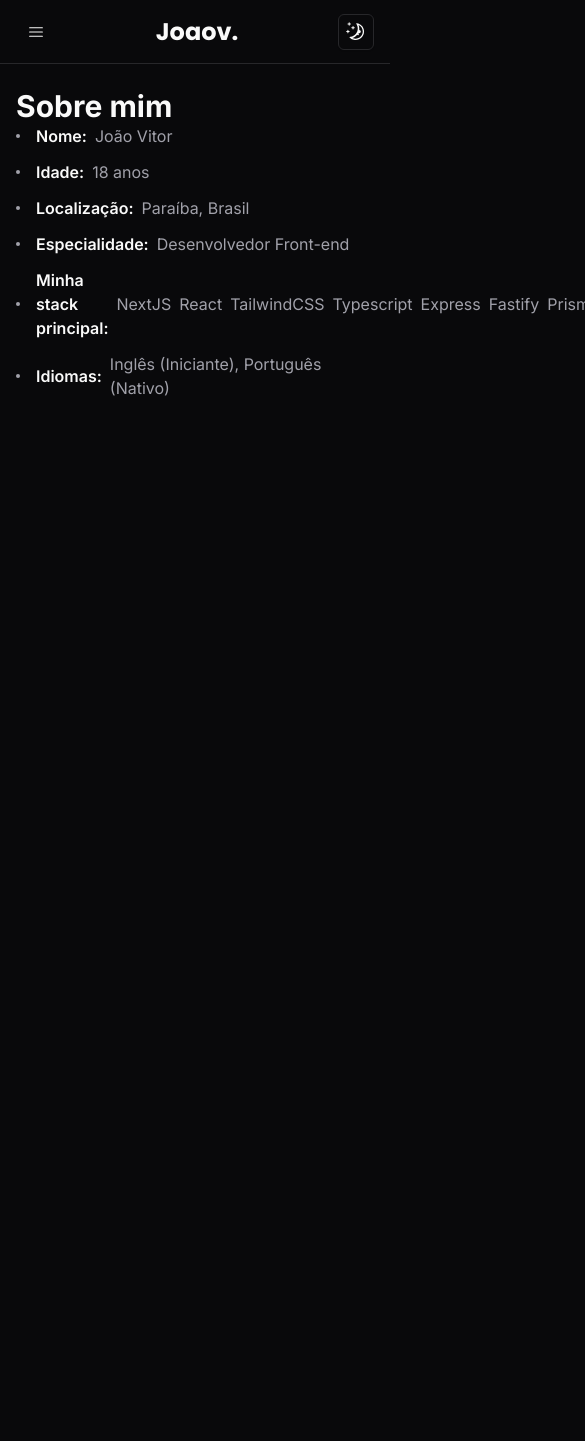
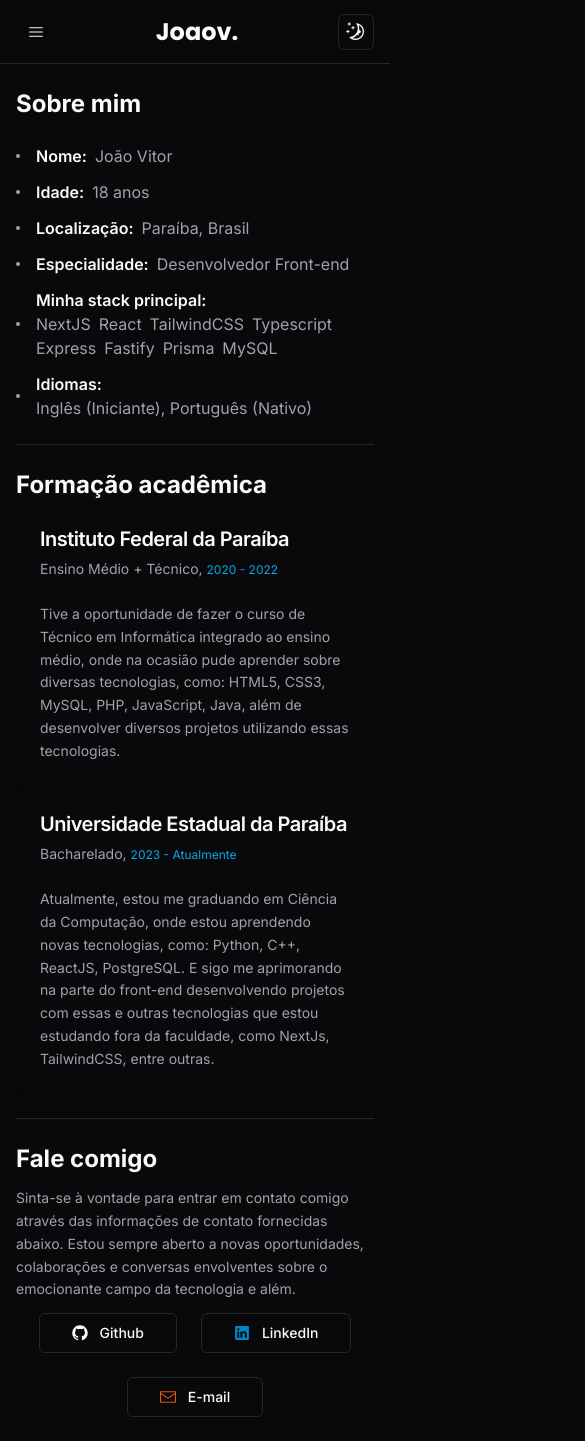
Before and after one commit to joaovlsousa/portfolio, a Next.js app: page /about-me in a window 390 px wide. Shown: the top 1441 px of the page, 585 px wide, since content can reach past the window. Before the commit the page ends 844 px from the top, so only its background shows below. Built offline with nearby package versions, Linux system fonts and the light colour scheme.

Commit message:
feat: about-me page

```diff
--- /dev/null
+++ b/app/(routes)/about-me/_components/academic.tsx
@@ -0,0 +1,35 @@
+import {
+  Card,
+  CardContent,
+  CardDescription,
+  CardHeader,
+  CardTitle,
+} from '@/components/ui/card'
+
+interface AcademicProps {
+  title: string
+  children: React.ReactNode
+  description: string
+  period: string
+}
+
+export function Academic({
+  description,
+  children,
+  period,
+  title,
+}: AcademicProps) {
+  return (
+    <Card className="border-0">
+      <CardHeader>
+        <CardTitle className="text-xl">{title}</CardTitle>
+        <CardDescription>
+          {description}, <span className="text-xs text-sky-500">{period}</span>
+        </CardDescription>
+      </CardHeader>
+      <CardContent className="text-sm text-muted-foreground leading-relaxed">
+        {children}
+      </CardContent>
+    </Card>
+  )
+}
--- a/app/(routes)/about-me/_components/info.tsx
+++ b/app/(routes)/about-me/_components/info.tsx
@@ -7,9 +7,9 @@ export function Info({ children, title }: InfoProps) {
   return (
     <div className="flex items-center gap-x-4">
       <div className="p-0.5 rounded-full bg-muted-foreground" />
-      <div className="flex items-center gap-x-2">
+      <div className="flex items-center gap-x-2 flex-wrap">
         <h3 className="font-semibold">{title}: </h3>
-        <p className="text-muted-foreground">{children}</p>
+        <div className="text-muted-foreground">{children}</div>
       </div>
     </div>
   )
--- a/app/(routes)/about-me/page.tsx
+++ b/app/(routes)/about-me/page.tsx
@@ -1,4 +1,8 @@
 import { getMostUsedTechs } from '@/data/stacks'
+
+import { TalkToMeButtons } from '@/components/talk-to-me-buttons'
+import { Separator } from '@/components/ui/separator'
+import { Academic } from './_components/academic'
 import { Info } from './_components/info'
 
 function getAge(birthDate: string) {
@@ -13,15 +17,15 @@ export default function AboutMePage() {
 
   return (
     <div className="space-y-6">
-      <section>
-        <h1 className="text-3xl font-bold">Sobre mim</h1>
+      <section className="space-y-6">
+        <h1 className="text-2xl font-bold">Sobre mim</h1>
         <div className="space-y-3">
           <Info title="Nome">João Vitor</Info>
           <Info title="Idade">{age} anos</Info>
           <Info title="Localização">Paraíba, Brasil</Info>
           <Info title="Especialidade">Desenvolvedor Front-end</Info>
           <Info title="Minha stack principal">
-            <div className="flex items-center gap-x-2">
+            <div className="flex items-center gap-x-2 flex-wrap">
               {techs.map(({ name }) => (
                 <p key={name}>{name}</p>
               ))}
@@ -30,6 +34,51 @@ export default function AboutMePage() {
           <Info title="Idiomas">Inglês (Iniciante), Português (Nativo)</Info>
         </div>
       </section>
+
+      <Separator />
+
+      <section>
+        <h1 className="text-2xl font-bold">Formação acadêmica</h1>
+        <Academic
+          title="Instituto Federal da Paraíba"
+          description="Ensino Médio + Técnico"
+          period="2020 - 2022"
+        >
+          <p>
+            Tive a oportunidade de fazer o curso de Técnico em Informática
+            integrado ao ensino médio, onde na ocasião pude aprender sobre
+            diversas tecnologias, como: HTML5, CSS3, MySQL, PHP, JavaScript,
+            Java, além de desenvolver diversos projetos utilizando essas
+            tecnologias.
+          </p>
+        </Academic>
+        <Academic
+          title="Universidade Estadual da Paraíba"
+          description="Bacharelado"
+          period="2023 - Atualmente"
+        >
+          <p>
+            Atualmente, estou me graduando em Ciência da Computação, onde estou
+            aprendendo novas tecnologias, como: Python, C++, ReactJS,
+            PostgreSQL. E sigo me aprimorando na parte do front-end
+            desenvolvendo projetos com essas e outras tecnologias que estou
+            estudando fora da faculdade, como NextJs, TailwindCSS, entre outras.
+          </p>
+        </Academic>
+      </section>
+
+      <Separator />
+
+      <section className="space-y-3">
+        <h1 className="text-2xl font-bold">Fale comigo</h1>
+        <p className="text-sm text-muted-foreground leading-relaxed">
+          Sinta-se à vontade para entrar em contato comigo através das
+          informações de contato fornecidas abaixo. Estou sempre aberto a novas
+          oportunidades, colaborações e conversas envolventes sobre o
+          emocionante campo da tecnologia e além.
+        </p>
+        <TalkToMeButtons />
+      </section>
     </div>
   )
 }
--- /dev/null
+++ b/components/talk-to-me-buttons.tsx
@@ -0,0 +1,34 @@
+import {
+  EnvelopeClosedIcon,
+  GitHubLogoIcon,
+  LinkedInLogoIcon,
+} from '@radix-ui/react-icons'
+import Link from 'next/link'
+
+import { Button } from '@/components/ui/button'
+import { emailLink, githubLink, linkedinLink } from '@/lib/data/links'
+
+export function TalkToMeButtons() {
+  return (
+    <div className="flex items-center justify-center lg:justify-start gap-6 flex-wrap">
+      <Button asChild variant="outline" size="lg">
+        <Link href={githubLink}>
+          <GitHubLogoIcon className="w-4 h-4 mr-3" />
+          <p>Github</p>
+        </Link>
+      </Button>
+      <Button asChild variant="outline" size="lg">
+        <Link href={linkedinLink}>
+          <LinkedInLogoIcon className="w-4 h-4 mr-3 text-sky-600" />
+          <p>LinkedIn</p>
+        </Link>
+      </Button>
+      <Button asChild variant="outline" size="lg">
+        <Link href={emailLink}>
+          <EnvelopeClosedIcon className="w-4 h-4 mr-3 text-orange-600" />
+          <p>E-mail</p>
+        </Link>
+      </Button>
+    </div>
+  )
+}
```
